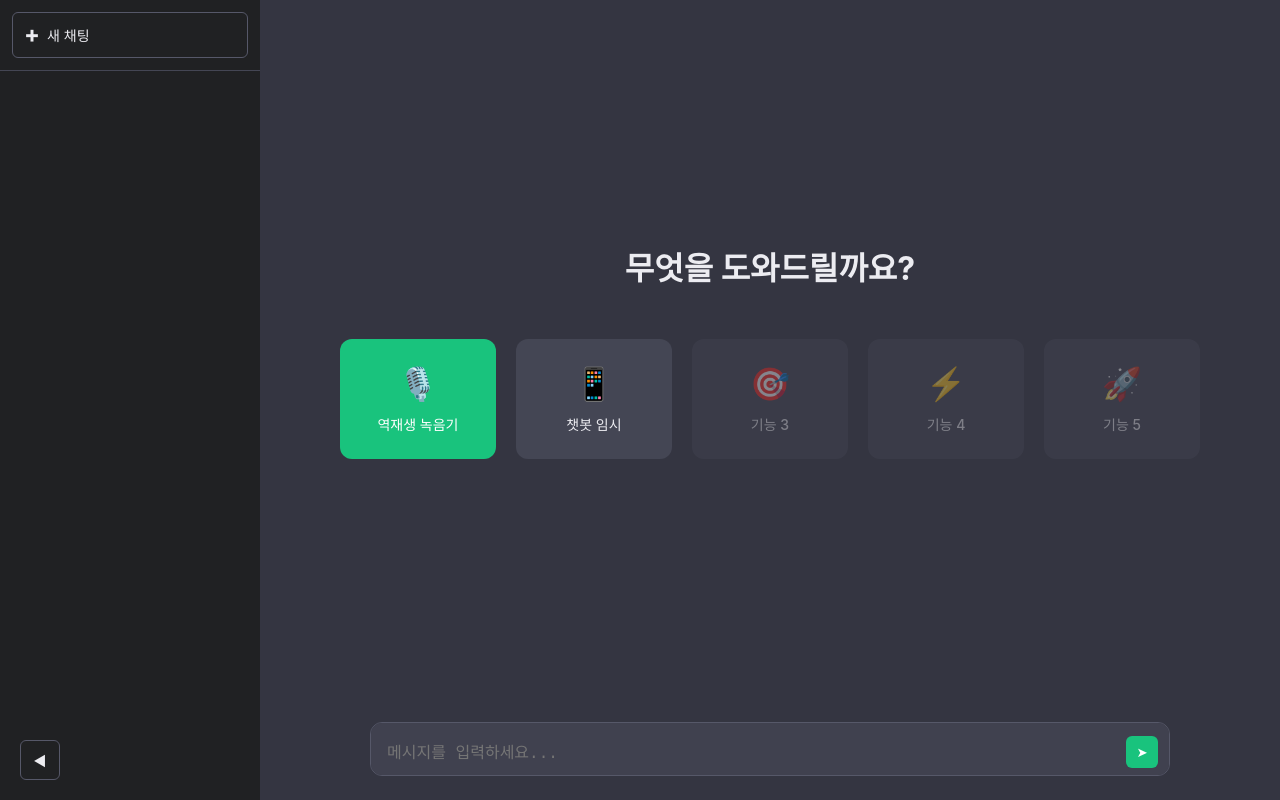
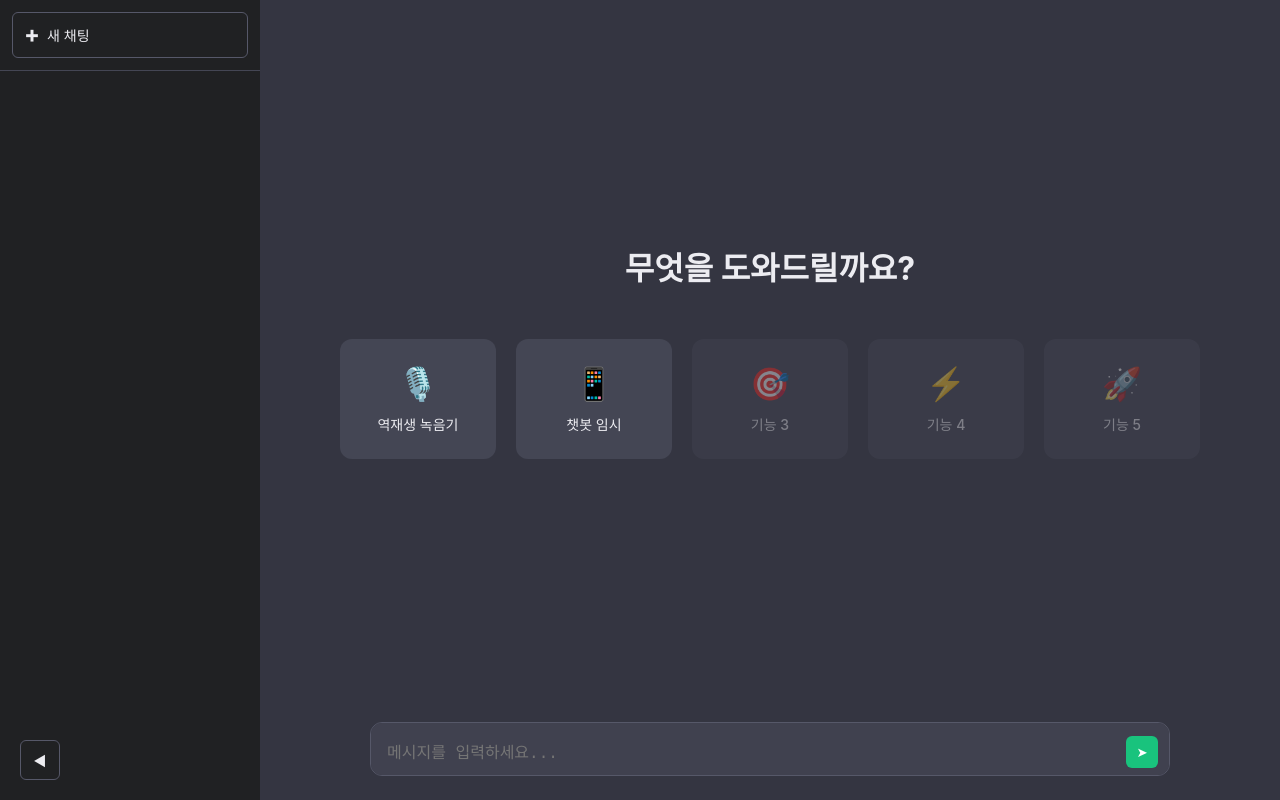
Before and after one commit to wlsrbs/jinkyun, a plain HTML site: page index.html in a window 1280 px wide. Drawn offline with Linux system fonts and the light colour scheme.

Commit message:
Update index.html

```diff
--- a/index.html
+++ b/index.html
@@ -350,7 +350,7 @@
           <h1>무엇을 도와드릴까요?</h1>
 
           <div class="features-grid">
-            <a href="https://jindol-reverseai.hf.space" target="_blank" class="feature-btn active">
+            <a href="https://jindol-reverseai.hf.space" target="_blank" class="feature-btn">
               <div class="feature-icon">🎙️</div>
               <div class="feature-name">역재생 녹음기</div>
             </a>
```
